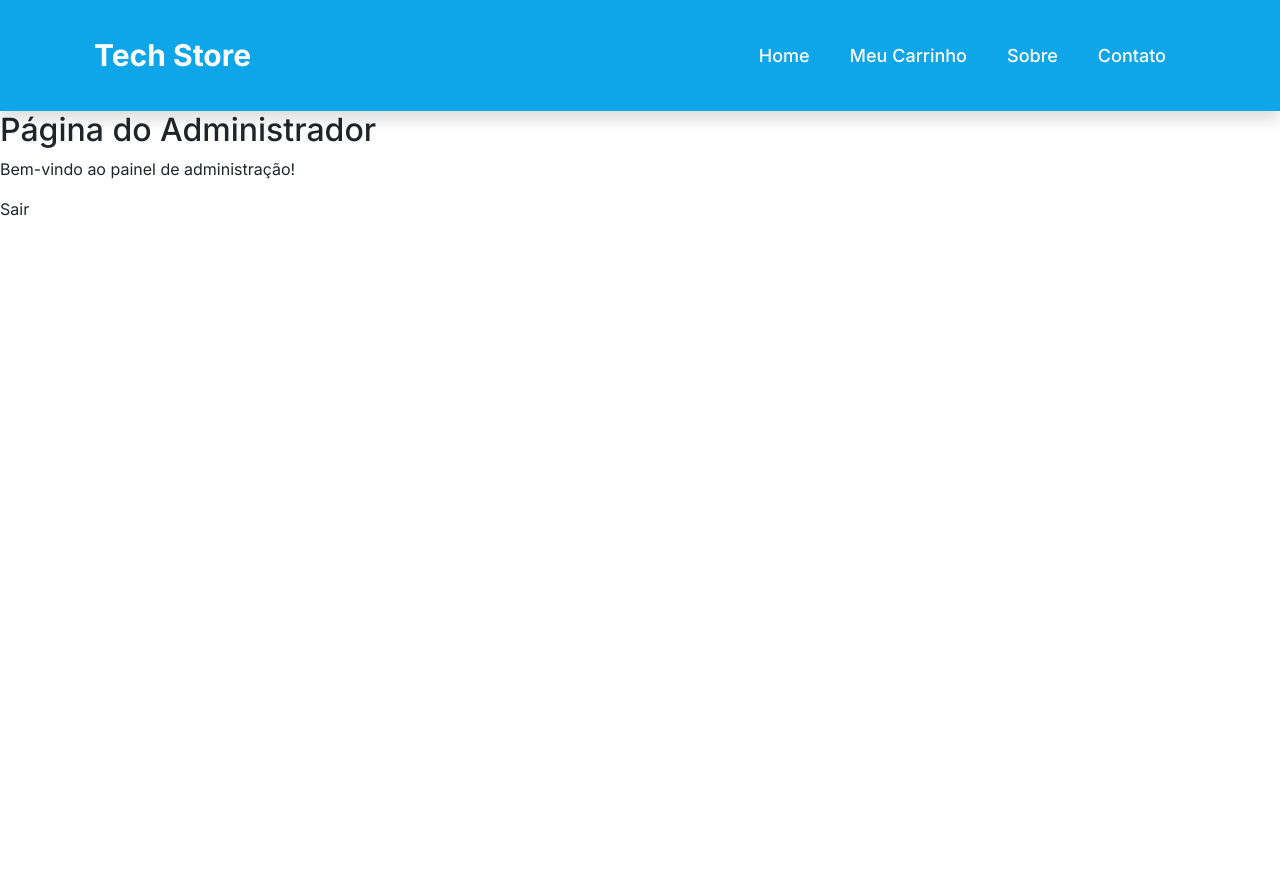
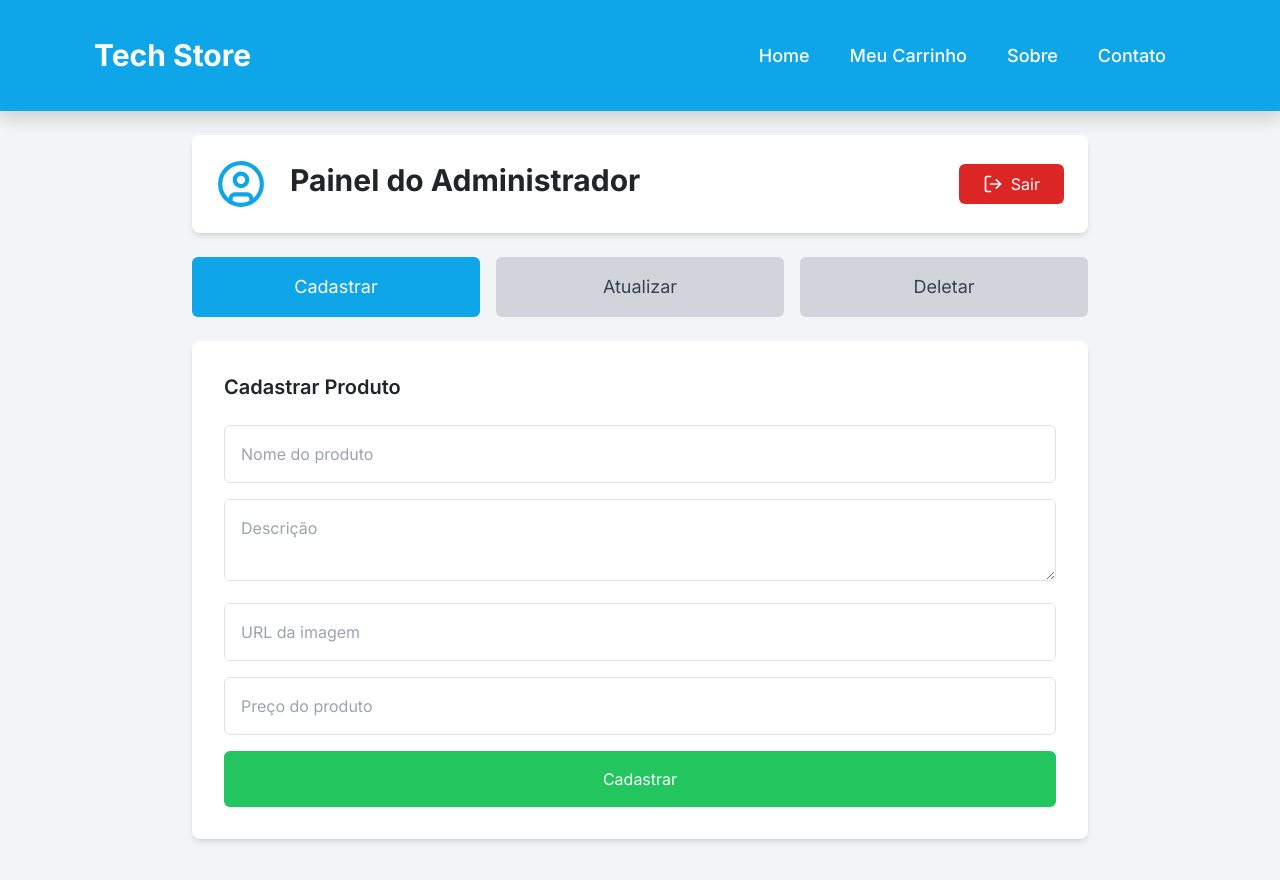
Before and after one commit to brunom-dev/project-Ecommerce, a React (Vite) app in the folder frontend/: page /admin in a window 1280 px wide. Shown: the top 880 px of the page. Before the commit the page ends 800 px from the top, so only its background shows below. Built offline with nearby package versions, Linux system fonts and the light colour scheme; sample sign-in values are in the browser's storage.

Commit message:
feat:
    - Implementação da interface do painel de administrador
    - Implementação da interface e da validação formulario de cadastro de produtos

```diff
--- /dev/null
+++ b/frontend/src/components/Admin/Delete/index.tsx
@@ -0,0 +1,8 @@
+
+export function Delete() {
+  return (
+    <div>
+
+    </div>
+  )
+}
--- /dev/null
+++ b/frontend/src/components/Admin/Register/index.tsx
@@ -0,0 +1,91 @@
+import { useState } from 'react'
+import { toast } from 'react-toastify';
+
+
+export function Register() {
+
+    const [name, setName] = useState<string>("");
+    const [desc, setDesc] = useState<string>("");
+    const [image, setImage] = useState<string>("");
+    const [price, setPrice] = useState<number | "">();
+    const [loading, setLoading] = useState<boolean>(false);
+    const rating = 4.5;
+
+    const handleSubmit = async (event: React.FormEvent) => {
+      event.preventDefault();
+      if (!name.trim() || !desc.trim() || Number(price) <= 0 || !image) return;
+
+      setLoading(true);
+      try {
+        const response = await fetch("http://localhost:3000/produtos", {
+          method: "POST",
+          headers: {
+            "Content-Type": "application/json",
+          },
+          body: JSON.stringify({ name, image, price, rating, desc }),
+        });
+
+        if (!response.ok) {
+          throw new Error("Erro ao cadastrar produto.");
+        }
+
+        toast.success("Produto cadastrado");
+        setName("");
+        setDesc("");
+        setImage("");
+        setPrice(0);
+      } catch (error) {
+        toast.error("Erro ao cadastrar.");
+        console.log(error);
+      } finally {
+        setLoading(false);
+      }
+    };
+
+    return (
+        <div>
+            <h3 className="text-xl font-semibold mb-4">Cadastrar Produto</h3>
+            <form onSubmit={handleSubmit} className="space-y-4">
+                <input
+                    type="text"
+                    placeholder="Nome do produto"
+                    value={name}
+                    onChange={(e) => setName(e.target.value)}
+                    className="w-full p-3 border border-gray-300 rounded-md"
+                    required
+                />
+                <textarea
+                    placeholder="Descrição"
+                    value={desc}
+                    onChange={(e) => setDesc(e.target.value)}
+                    className="w-full p-3 border border-gray-300 rounded-md"
+                    required
+                />
+                <input
+                    type="url"
+                    placeholder="URL da imagem"
+                    value={image}
+                    onChange={(e) => setImage(e.target.value)}
+                    className="w-full p-3 border border-gray-300 rounded-md"
+                    required
+                />
+                <input
+                    type="number"
+                    placeholder="Preço do produto"
+                    value={price}
+                    onChange={(e) => setPrice(Number(e.target.value))}
+                    className="w-full p-3 border border-gray-300 rounded-md"
+                    required
+                />
+
+                <button
+                    type="submit"
+                    disabled={loading}
+                    className="w-full bg-green-500 text-white py-3 rounded-md hover:bg-green-600 disabled:bg-gray-400"
+                >
+                    {loading ? "Cadastrando..." : "Cadastrar"}
+                </button>
+            </form>
+        </div>
+    );
+}
--- /dev/null
+++ b/frontend/src/components/Admin/Update/index.tsx
@@ -0,0 +1,8 @@
+
+export function Update() {
+    return (
+      <div>
+
+      </div>
+    )
+}
--- a/frontend/src/page/Admin/index.tsx
+++ b/frontend/src/page/Admin/index.tsx
@@ -1,28 +1,86 @@
+import { useState, useEffect } from "react";
+import { useNavigate } from "react-router-dom";
+import { isAuthenticated, logout } from "../../auth/auth";
+import { UserCircle, LogOut } from "lucide-react";
 
-import { useEffect } from "react"
-import { isAuthenticated, logout }  from "../../auth/auth"
-import { useNavigate } from 'react-router-dom';
+import { Register } from "../../components/Admin/Register"
+import { Update } from "../../components/Admin/Update"
+import { Delete } from "../../components/Admin/Delete"
+
 
 export function Admin() {
-
     const navigate = useNavigate();
 
     useEffect(() => {
         if (!isAuthenticated()) {
             navigate("/login");
         }
-    }, [navigate])
+    }, [navigate]);
 
     function handleLogout() {
         logout();
         navigate("/login");
     }
 
+    const [action, setAction] = useState<"cadastrar" | "atualizar" | "deletar">("cadastrar");
+
     return (
-        <div>
-        <h2>Página do Administrador</h2>
-        <p>Bem-vindo ao painel de administração!</p>
-        <button onClick={handleLogout}>Sair</button>
+        <div className="min-h-screen bg-gray-100 flex flex-col items-center p-6">
+            <div className="w-full max-w-4xl flex justify-between items-center bg-white p-6 rounded-lg shadow-md mb-6">
+                <div className="flex items-center gap-4">
+                    <UserCircle size={50} className="text-sky-500" />
+                    <h2 className="text-3xl font-bold">
+                        Painel do Administrador
+                    </h2>
+                </div>
+                <button
+                    onClick={handleLogout}
+                    className="flex items-center gap-2 bg-red-600 text-white px-4 py-2 rounded-md hover:bg-red-700"
+                >
+                    <LogOut size={20} />
+                    Sair
+                </button>
+            </div>
+
+            <div className="w-full max-w-4xl flex justify-center md:justify-start space-x-4 mb-6">
+                <button
+                    onClick={() => setAction("cadastrar")}
+                    className={`flex-1 text-lg py-3 rounded-md ${
+                        action === "cadastrar"
+                            ? "bg-sky-500 text-white"
+                            : "bg-gray-300 text-gray-700"
+                    }`}
+                >
+                    Cadastrar
+                </button>
+                <button
+                    onClick={() => setAction("atualizar")}
+                    className={`flex-1 text-lg py-3 rounded-md ${
+                        action === "atualizar"
+                            ? "bg-sky-500 text-white"
+                            : "bg-gray-300 text-gray-700"
+                    }`}
+                >
+                    Atualizar
+                </button>
+                <button
+                    onClick={() => setAction("deletar")}
+                    className={`flex-1 text-lg py-3 rounded-md ${
+                        action === "deletar"
+                            ? "bg-sky-500 text-white"
+                            : "bg-gray-300 text-gray-700"
+                    }`}
+                >
+                    Deletar
+                </button>
+            </div>
+
+
+            <div className="w-full max-w-4xl bg-white p-8 rounded-lg shadow-md">
+                {action === "cadastrar" && <Register />}
+                {action === "atualizar" && <Update />}
+                {action === "deletar" && <Delete />}
+            </div>
         </div>
-    )
+    );
 }
```
